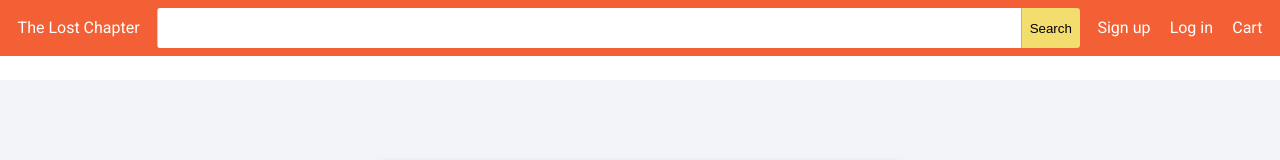
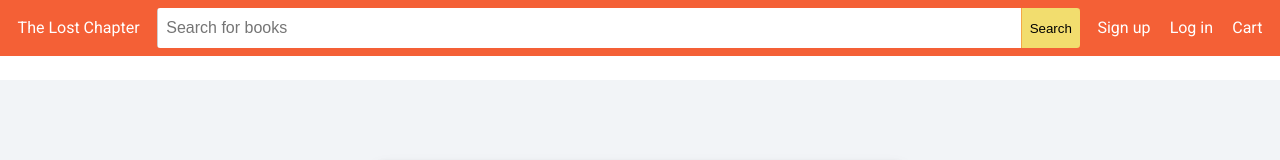
Before and after one commit to Revature-LostChapter/LostChapter-Frontend, an Angular app: page / in a window 1280 px wide. Shown: the top 160 px of the page. Built offline with nearby package versions, Linux system fonts and the light colour scheme.

Commit message:
add   - placeholder inside searchbar

```diff
--- a/src/app/indexnavbar/indexnavbar.component.html
+++ b/src/app/indexnavbar/indexnavbar.component.html
@@ -11,7 +11,7 @@
         <div id="nav-search">
           <form id="nav-search-bar-form">
             <div class="nav-fill">
-              <input type="text">
+              <input type="text" placeholder="Search for books">
             </div>
             <div class="nav-right">
               <button type="submit">Search</button>
```
